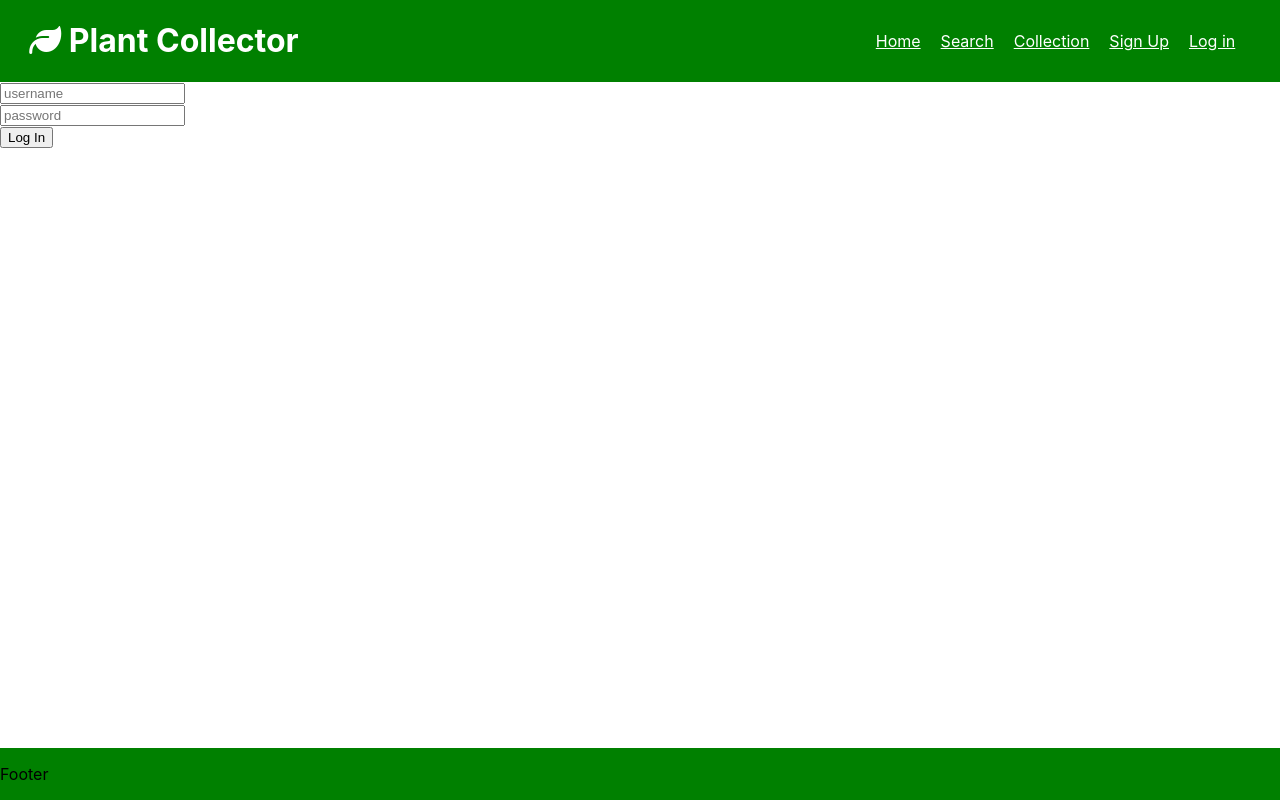
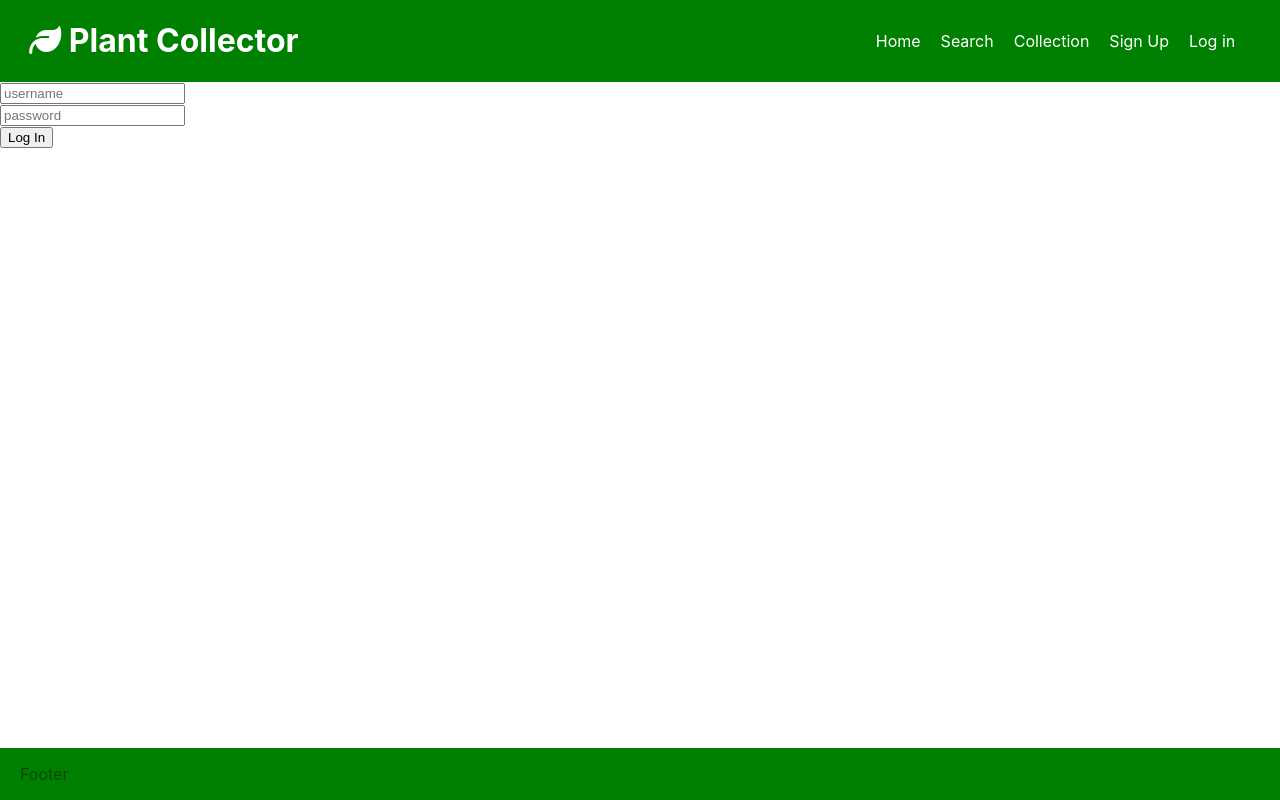
Before and after one commit to mkirby/Plant-Project-FE, a React (Create React App) app: page /login in a window 1280 px wide. Built offline with nearby package versions, Linux system fonts and the light colour scheme.

Commit message:
added navbar link hover effect and footer text color

```diff
--- a/src/App.css
+++ b/src/App.css
@@ -42,7 +42,11 @@
 .nav-menu a {
   padding: 10px;
   color: white;
-  /* border: 2px solid orange; */
+  text-decoration: none;
+}
+
+.nav-menu a:hover {
+  text-decoration: underline;
 }
 
 /* ANCHOR MAIN CONTENT */
@@ -56,10 +60,10 @@ main {
 
 footer {
   grid-area: footer;
+  padding: 0 20px;
   background-color: green;
-  /* border: 2px solid red; */
+  color: rgb(6, 74, 6);
 }
-
 
 /* ANCHOR SEARCH PAGE */
 
```
